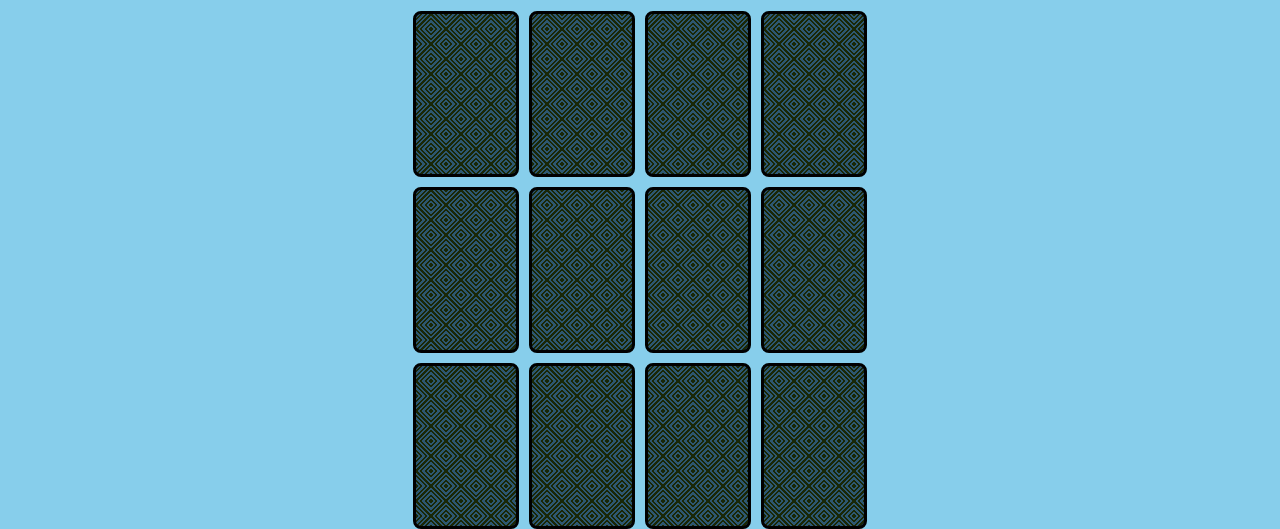
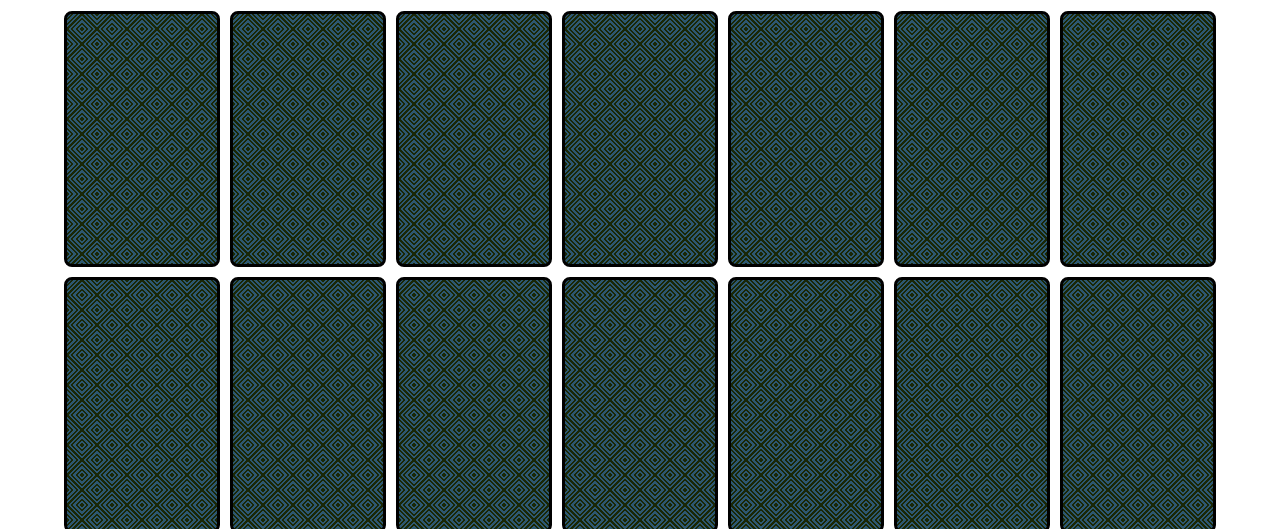
Before and after one commit to malibu1106/js-memory, a plain HTML site: page index.html in a window 1280 px wide. Shown: the part 120-649 px from the top of the page. Drawn offline with Linux system fonts and the light colour scheme.

Commit message:
32 cartes ok - need commenter + compteur tentatives + reglages difficulté + image au lieu de couleur

```diff
--- a/index.html
+++ b/index.html
@@ -14,7 +14,7 @@
 
 
     </div>
-    <span id="success">debugsuccess</span>
+    <span id="success"></span>
 
 
 
--- a/script.js
+++ b/script.js
@@ -1,5 +1,5 @@
-let cardNumberPairs = 6; // Nombre de paires de cartes
-let colors = ['red', 'green', 'yellow', 'blue', 'purple', 'orange']; // liste des couleurs
+let cardNumberPairs = 16; // Nombre de paires de cartes
+let colors = ['red', 'green', 'yellow', 'blue', 'purple', 'orange', 'pink', 'teal', 'black', 'silver', 'gray', 'white', 'maroon', 'lime', 'olive', 'fuchsia']; // liste des couleurs
 
 function createCardDiv(color, id) { //fonction pour créer les cartes
     let div = document.createElement("div"); // on créé une div
@@ -9,26 +9,41 @@ function createCardDiv(color, id) { //fonction pour créer les cartes
     document.getElementById('conteneur-cartes').appendChild(div); // push la carte dans mon conteneur
 }
 
-function cardColorPicker() { // attribution des couleurs aux cartes
-    let colorIndex = 0; // Indice de la couleur actuellement attribuée
+function cardColorPicker() {
+    let colorIndex = 0;
+    let colorCount = 0; // Nombre de fois qu'une couleur a été utilisée
     id = 1;
-    for (let i = 0; i < cardNumberPairs; i++) { // pour le nomber de paires
-        let color = colors[colorIndex]; // Prend la couleur actuelle dans le tableau colors
+
+    for (let i = 0; i < cardNumberPairs; i++) {
+        let color = colors[colorIndex];
         createCardDiv(color, id);
         id++;
-        createCardDiv(color, id); // Crée deux cartes avec la même couleur
+        createCardDiv(color, id);
         id++;
-        colorIndex = (colorIndex + 1) % colors.length; // Passe à la couleur suivante demander à Erwann pk un modulo etc oO'
+
+        colorCount++; // Incrémentez le nombre d'utilisations de la couleur actuelle
+
+        // Si une couleur a été utilisée autant de fois que nécessaire, passez à la couleur suivante
+        if (colorCount >= Math.ceil(cardNumberPairs / colors.length)) {
+            colorIndex = (colorIndex + 1) % colors.length;
+            colorCount = 0; // Réinitialisez le nombre d'utilisations de la couleur actuelle
+        }
     }
 }
 
 cardColorPicker();// On appelle la fonction pour définir les couleurs des cartes
 
-function shuffleCards() { // mélange des cartes
-    let cards = document.querySelectorAll('.card'); // variable avec toutes les cartes
-    for (let i = cards.length - 1; i > 0; i--) { // longueur totale du tableau > parcoure tous les éléments + décrémente
-        let j = Math.floor(Math.random() * (i + 1)); // pas bien compris
-        cards[i].parentNode.insertBefore(cards[j], cards[i]); // pas bien compris
+function shuffleCards() {
+    let cards = document.querySelectorAll('.card');
+
+    // Convertissez NodeList en tableau pour faciliter le mélange
+    cards = Array.from(cards);
+
+    // Mélangez les cartes en utilisant l'algorithme de Fisher-Yates
+    for (let i = cards.length - 1; i > 0; i--) {
+        const j = Math.floor(Math.random() * (i + 1));
+        [cards[i], cards[j]] = [cards[j], cards[i]]; // Échangez les cartes de position
+        cards[i].parentNode.insertBefore(cards[i], cards[i].parentNode.firstChild); // Placez les cartes mélangées au début du conteneur
     }
 }
 shuffleCards(); //on appelle la fonction pour mélanger les cartes
@@ -58,8 +73,7 @@ function chosenCard(id) {
             chosenCard2 = "temp";
             firstOrSecondCard = 0;
             points++;
-            document.getElementById("success").innerHTML = points;
-            if (points > 5) { document.getElementById("success").innerHTML = "BRAVO"; }
+            if (points == cardNumberPairs) { document.getElementById("success").innerHTML = "BRAVO"; }
         }
         else {
             setTimeout(() => { hideCards(); }, "1500");
@@ -75,6 +89,7 @@ function chosenCard(id) {
 
 
 function hideCards() {
+
     document.getElementsByClassName(chosenCard1)[0].style.backgroundImage = "url(test.png)";
     document.getElementsByClassName(chosenCard1)[1].style.backgroundImage = "url(test.png)";
     document.getElementsByClassName(chosenCard2)[0].style.backgroundImage = "url(test.png)";
@@ -82,4 +97,5 @@ function hideCards() {
     chosenCard1 = "temp";
     chosenCard2 = "temp";
     firstOrSecondCard = 0;
+
 }
--- a/style.css
+++ b/style.css
@@ -1,5 +1,4 @@
 body {
-    background: skyblue;
     margin: 0;
     padding: 0;
     box-sizing: border-box;
@@ -15,13 +14,13 @@ h1 {
     display: flex;
     justify-content: center;
     flex-wrap: wrap;
-    width: 500px;
+    max-width: 1400px;
     margin: auto;
 }
 
 .card {
-    width: 100px;
-    height: 160px;
+    width: 150px;
+    height: 250px;
     border: solid black 3px;
     position: relative;
     margin: 5px;
@@ -56,8 +55,49 @@ h1 {
 
 }
 
+.pink {
+    background: pink;
+}
+
+.teal {
+    background: teal;
+}
+
+.black {
+    background: black;
+}
+
+.silver {
+    background: silver;
+}
+
+.gray {
+    background: gray;
+}
+
+.white {
+    background: white;
+}
+
+.maroon {
+    background: maroon;
+}
+
+.lime {
+    background: lime;
+}
+
+.olive {
+    background: olive;
+}
+
+.fuchsia {
+    background: fuchsia;
+}
+
 .card {
     background-image: url("test.png");
+    background-size: 30px;
 }
 
 span {
```
